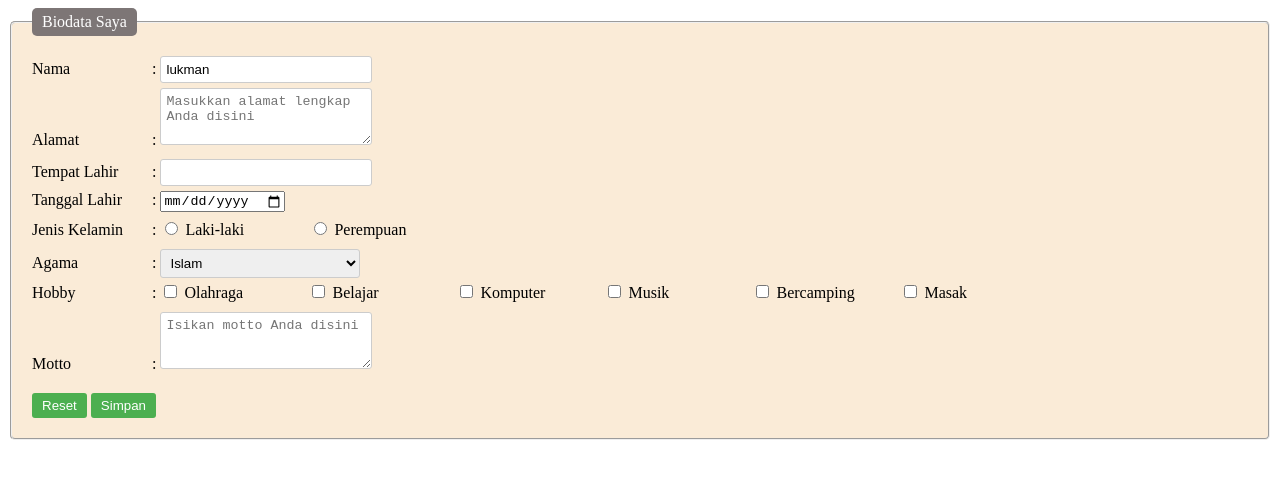
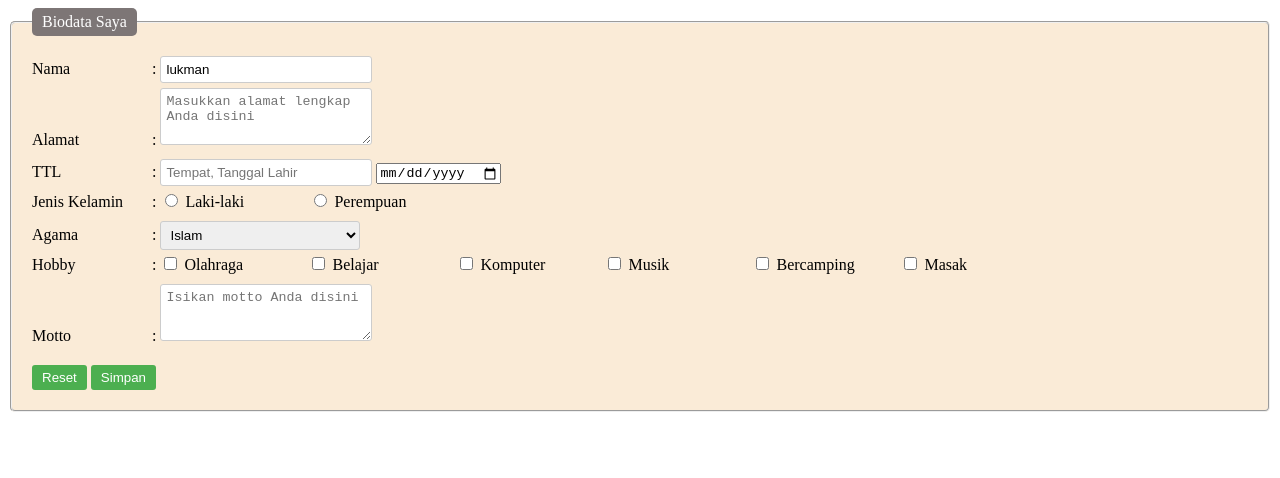
Before and after one commit to lukman-hehe/desainweb, a plain HTML site: page tugas2P5.HTML in a window 1280 px wide. Drawn offline with Linux system fonts and the light colour scheme.

Commit message:
tugas2P5.HTML

```diff
--- a/tugas2P5.HTML
+++ b/tugas2P5.HTML
@@ -49,10 +49,8 @@
             <label for="alamat">Alamat</label><table class="titik">:</table>
             <textarea id="alamat" name="alamat" placeholder="Masukkan alamat lengkap Anda disini" rows="3"></textarea><br>
 
-            <label for="tempatLahir">Tempat Lahir</label><table class="titik">:</table>
-            <input type="text" id="tempatLahir" name="tempatLahir"><br>
-
-            <label for="tanggalLahir">Tanggal Lahir</label><table class="titik">:</table>
+            <label for="tanggalLahir">TTL</label><table class="titik">:</table>
+            <input type="text" id="tanggalLahir" name="tanggalLahir" placeholder="Tempat, Tanggal Lahir">
             <input type="date" id="tanggalLahir" name="tanggalLahir"><br>
 
             <label>Jenis Kelamin</label><table class="titik">:</table>
```
